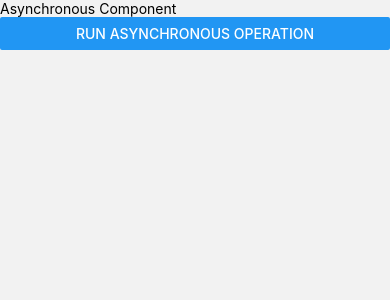
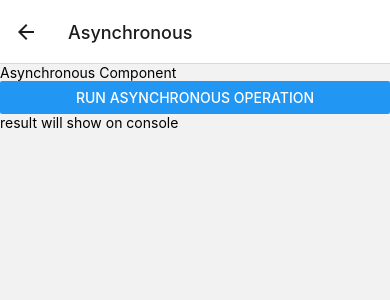
Before and after one commit to aqigif/bsi-app, a React Native app: screen /Asynchronous in a window 390 px wide. Shown: the top 300 px of the page. Built offline with nearby package versions, Linux system fonts and the light colour scheme.

Commit message:
update root and some information

```diff
--- a/src/index.js
+++ b/src/index.js
@@ -17,9 +17,9 @@ const AppSrc = () => {
         <Stack.Screen name="Home" component={HomeScreen} />
         <Stack.Screen name="Details" options={{headerTitle: 'Ini Detail'}} component={DetailsScreen} />
         <Stack.Screen name="One" options={{headerShown: false}} component={OneScreen} />
-        <Stack.Screen name="Synchronous" options={{headerShown: false}} component={SynchronousScreen} />
-        <Stack.Screen name="Asynchronous" options={{headerShown: false}} component={AsynchronousScreen} />
-        <Stack.Screen name="Promise" options={{headerShown: false}} component={AsyncAwaitPromiseExample} />
+        <Stack.Screen name="Synchronous" options={{}} component={SynchronousScreen} />
+        <Stack.Screen name="Asynchronous" options={{}} component={AsynchronousScreen} />
+        <Stack.Screen name="Promise" options={{}} component={AsyncAwaitPromiseExample} />
       </Stack.Navigator>
     </NavigationContainer>
   );
--- a/src/screens/Asynchronous.js
+++ b/src/screens/Asynchronous.js
@@ -19,6 +19,7 @@ const AsynchronousScreen = () => {
     <View>
       <Text>Asynchronous Component</Text>
       <Button title="Run Asynchronous Operation" onPress={handleAsyncClick} />
+      <Text>result will show on console</Text>
     </View>
   );
 };
--- a/src/screens/Home.js
+++ b/src/screens/Home.js
@@ -23,7 +23,7 @@ const HomeScreen = ({ navigation }) => {
       />
       <Button
         title="Go to Promise"
-        onPress={() => navigation.navigate('Asynchronous')}
+        onPress={() => navigation.navigate('Promise')}
       />
     </View>
   );
--- a/src/screens/Synchronous.js
+++ b/src/screens/Synchronous.js
@@ -16,6 +16,7 @@ const SynchronousScreen = () => {
     <View>
       <Text>Synchronous Component</Text>
       <Button title="Run Synchronous Operation" onPress={handleClick} />
+      <Text>result will show on console</Text>
     </View>
   );
 };
```
